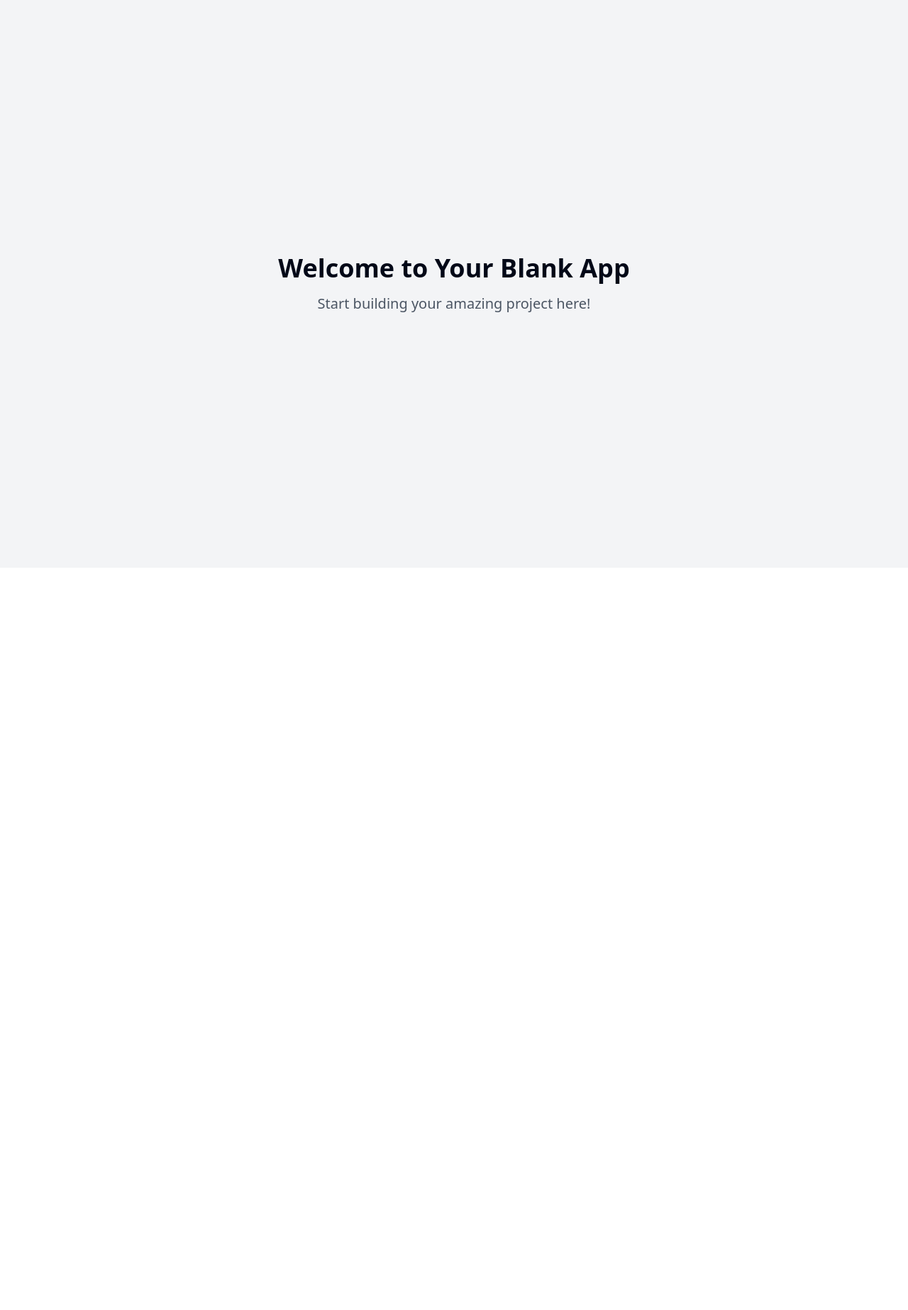
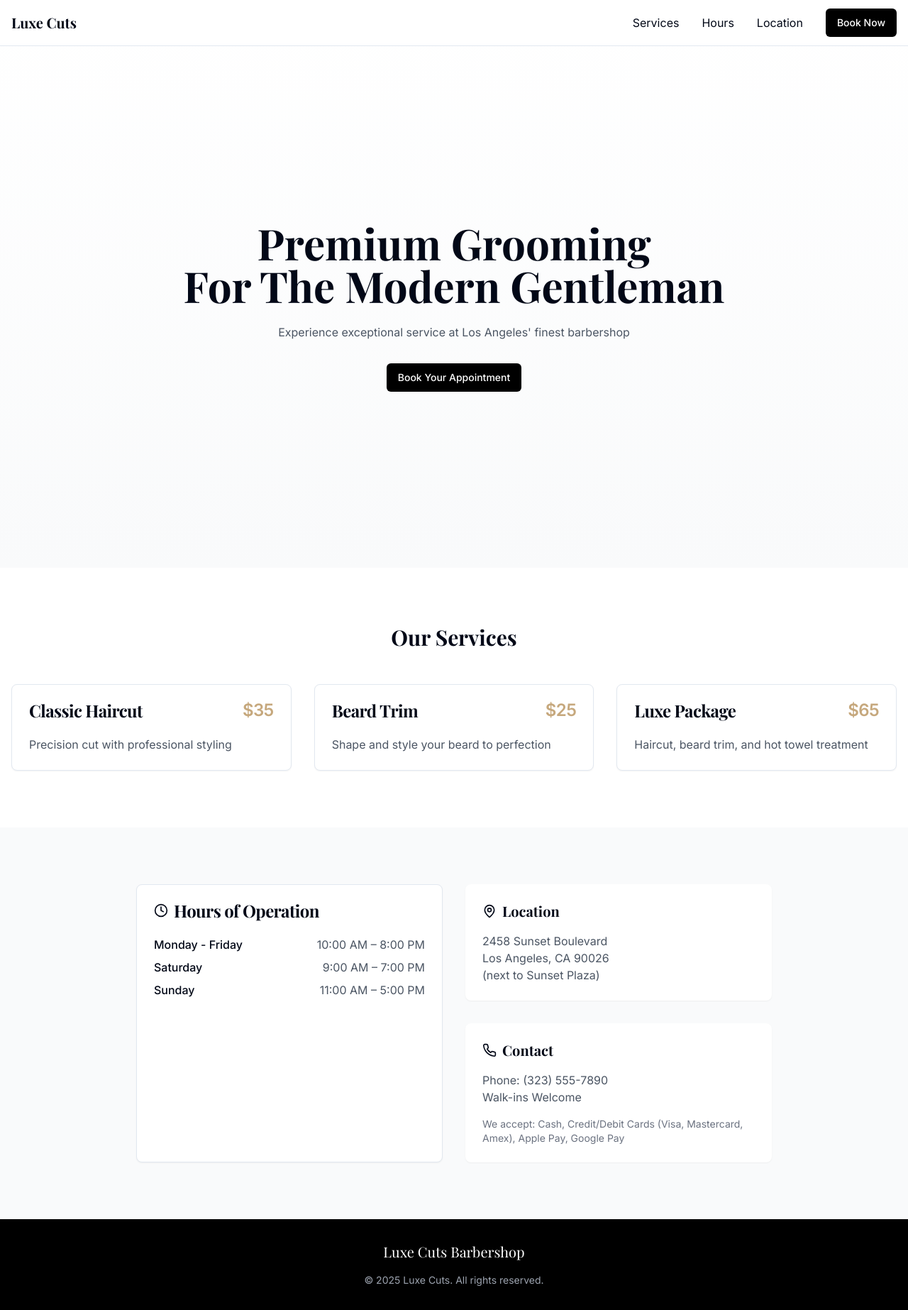
Before and after one commit to WillieNay/luxe-cuts-web-glow, a React (Vite) app: page / in a window 1280 px wide. Shown: the whole page at 71% size. Before the commit the page ends 800 px from the top, so only its background shows below. Built offline with nearby package versions, Linux system fonts and the light colour scheme.

Commit message:
Add basic website structure
Implement the basic HTML, CSS, and JavaScript structure for the barbershop website.

```diff
--- a/index.html
+++ b/index.html
@@ -1,14 +1,15 @@
+
 <!DOCTYPE html>
 <html lang="en">
   <head>
     <meta charset="UTF-8" />
     <meta name="viewport" content="width=device-width, initial-scale=1.0" />
-    <title>luxe-cuts-web-glow</title>
-    <meta name="description" content="Lovable Generated Project" />
-    <meta name="author" content="Lovable" />
-
-    <meta property="og:title" content="luxe-cuts-web-glow" />
-    <meta property="og:description" content="Lovable Generated Project" />
+    <title>Luxe Cuts Barbershop</title>
+    <meta name="description" content="Premium barbershop services in Los Angeles" />
+    <meta name="author" content="Luxe Cuts" />
+    <link rel="stylesheet" href="https://fonts.googleapis.com/css2?family=Playfair+Display:wght@400;700&family=Inter:wght@400;500;600&display=swap">
+    <meta property="og:title" content="Luxe Cuts Barbershop" />
+    <meta property="og:description" content="Premium barbershop services in Los Angeles" />
     <meta property="og:type" content="website" />
     <meta property="og:image" content="https://lovable.dev/opengraph-image-p98pqg.png" />
 
@@ -16,10 +17,8 @@
     <meta name="twitter:site" content="@lovable_dev" />
     <meta name="twitter:image" content="https://lovable.dev/opengraph-image-p98pqg.png" />
   </head>
-
   <body>
     <div id="root"></div>
-    <!-- IMPORTANT: DO NOT REMOVE THIS SCRIPT TAG OR THIS VERY COMMENT! -->
     <script src="https://cdn.gpteng.co/gptengineer.js" type="module"></script>
     <script type="module" src="/src/main.tsx"></script>
   </body>
--- /dev/null
+++ b/src/components/HoursCard.tsx
@@ -0,0 +1,34 @@
+
+import { Card, CardContent, CardHeader, CardTitle } from '@/components/ui/card';
+import { Clock } from 'lucide-react';
+
+const hours = [
+  { day: 'Monday - Friday', time: '10:00 AM – 8:00 PM' },
+  { day: 'Saturday', time: '9:00 AM – 7:00 PM' },
+  { day: 'Sunday', time: '11:00 AM – 5:00 PM' },
+];
+
+const HoursCard = () => {
+  return (
+    <Card>
+      <CardHeader>
+        <CardTitle className="font-playfair flex items-center gap-2">
+          <Clock className="h-5 w-5" />
+          Hours of Operation
+        </CardTitle>
+      </CardHeader>
+      <CardContent>
+        <div className="space-y-2">
+          {hours.map((schedule) => (
+            <div key={schedule.day} className="flex justify-between">
+              <span className="font-medium">{schedule.day}</span>
+              <span className="text-gray-600">{schedule.time}</span>
+            </div>
+          ))}
+        </div>
+      </CardContent>
+    </Card>
+  );
+};
+
+export default HoursCard;
--- /dev/null
+++ b/src/components/Navbar.tsx
@@ -0,0 +1,54 @@
+
+import React, { useState } from 'react';
+import { Menu } from 'lucide-react';
+import { Button } from '@/components/ui/button';
+
+const Navbar = () => {
+  const [isMenuOpen, setIsMenuOpen] = useState(false);
+
+  return (
+    <nav className="fixed w-full bg-white/90 backdrop-blur-sm z-50 border-b">
+      <div className="container mx-auto px-4">
+        <div className="flex justify-between items-center h-16">
+          <a href="#" className="text-xl font-playfair font-bold">
+            Luxe Cuts
+          </a>
+
+          <div className="md:hidden">
+            <Button
+              variant="ghost"
+              size="icon"
+              onClick={() => setIsMenuOpen(!isMenuOpen)}
+            >
+              <Menu className="h-6 w-6" />
+            </Button>
+          </div>
+
+          <div className="hidden md:flex space-x-8 items-center">
+            <a href="#services" className="hover:text-gold transition-colors">Services</a>
+            <a href="#hours" className="hover:text-gold transition-colors">Hours</a>
+            <a href="#location" className="hover:text-gold transition-colors">Location</a>
+            <Button className="bg-black text-white hover:bg-gold">
+              Book Now
+            </Button>
+          </div>
+        </div>
+
+        {isMenuOpen && (
+          <div className="md:hidden py-4 animate-fade-in">
+            <div className="flex flex-col space-y-4">
+              <a href="#services" className="hover:text-gold transition-colors">Services</a>
+              <a href="#hours" className="hover:text-gold transition-colors">Hours</a>
+              <a href="#location" className="hover:text-gold transition-colors">Location</a>
+              <Button className="bg-black text-white hover:bg-gold w-full">
+                Book Now
+              </Button>
+            </div>
+          </div>
+        )}
+      </div>
+    </nav>
+  );
+};
+
+export default Navbar;
--- /dev/null
+++ b/src/components/ServiceCard.tsx
@@ -0,0 +1,26 @@
+
+import { Card, CardContent, CardHeader, CardTitle } from '@/components/ui/card';
+
+interface ServiceCardProps {
+  name: string;
+  price: string;
+  description: string;
+}
+
+const ServiceCard = ({ name, price, description }: ServiceCardProps) => {
+  return (
+    <Card className="hover:border-gold transition-colors">
+      <CardHeader>
+        <CardTitle className="flex justify-between items-center">
+          <span className="font-playfair">{name}</span>
+          <span className="text-gold">{price}</span>
+        </CardTitle>
+      </CardHeader>
+      <CardContent>
+        <p className="text-gray-600">{description}</p>
+      </CardContent>
+    </Card>
+  );
+};
+
+export default ServiceCard;
--- a/src/pages/Index.tsx
+++ b/src/pages/Index.tsx
@@ -1,12 +1,108 @@
-// Update this page (the content is just a fallback if you fail to update the page)
+
+import Navbar from '@/components/Navbar';
+import ServiceCard from '@/components/ServiceCard';
+import HoursCard from '@/components/HoursCard';
+import { MapPin, Phone } from 'lucide-react';
+import { Button } from '@/components/ui/button';
+
+const services = [
+  {
+    name: 'Classic Haircut',
+    price: '$35',
+    description: 'Precision cut with professional styling',
+  },
+  {
+    name: 'Beard Trim',
+    price: '$25',
+    description: 'Shape and style your beard to perfection',
+  },
+  {
+    name: 'Luxe Package',
+    price: '$65',
+    description: 'Haircut, beard trim, and hot towel treatment',
+  },
+];
 
 const Index = () => {
   return (
-    <div className="min-h-screen flex items-center justify-center bg-gray-100">
-      <div className="text-center">
-        <h1 className="text-4xl font-bold mb-4">Welcome to Your Blank App</h1>
-        <p className="text-xl text-gray-600">Start building your amazing project here!</p>
-      </div>
+    <div className="font-inter">
+      <Navbar />
+
+      {/* Hero Section */}
+      <section className="min-h-screen flex items-center justify-center bg-gradient-to-b from-white to-gray-50 pt-16">
+        <div className="container px-4 py-16 text-center">
+          <h1 className="text-4xl md:text-6xl font-playfair font-bold mb-6 animate-fade-in">
+            Premium Grooming<br />For The Modern Gentleman
+          </h1>
+          <p className="text-gray-600 mb-8 max-w-2xl mx-auto animate-fade-in">
+            Experience exceptional service at Los Angeles' finest barbershop
+          </p>
+          <Button className="bg-black text-white hover:bg-gold animate-fade-in">
+            Book Your Appointment
+          </Button>
+        </div>
+      </section>
+
+      {/* Services Section */}
+      <section id="services" className="py-20 bg-white">
+        <div className="container px-4">
+          <h2 className="text-3xl font-playfair font-bold text-center mb-12">Our Services</h2>
+          <div className="grid md:grid-cols-3 gap-8">
+            {services.map((service) => (
+              <ServiceCard key={service.name} {...service} />
+            ))}
+          </div>
+        </div>
+      </section>
+
+      {/* Hours & Location Section */}
+      <section id="hours" className="py-20 bg-gray-50">
+        <div className="container px-4">
+          <div className="grid md:grid-cols-2 gap-8 max-w-4xl mx-auto">
+            <HoursCard />
+
+            <div id="location" className="space-y-8">
+              <div className="bg-white p-6 rounded-lg shadow-sm">
+                <h3 className="font-playfair text-xl font-bold mb-4 flex items-center gap-2">
+                  <MapPin className="h-5 w-5" />
+                  Location
+                </h3>
+                <p className="text-gray-600">
+                  2458 Sunset Boulevard<br />
+                  Los Angeles, CA 90026<br />
+                  (next to Sunset Plaza)
+                </p>
+              </div>
+
+              <div className="bg-white p-6 rounded-lg shadow-sm">
+                <h3 className="font-playfair text-xl font-bold mb-4 flex items-center gap-2">
+                  <Phone className="h-5 w-5" />
+                  Contact
+                </h3>
+                <p className="text-gray-600">
+                  Phone: (323) 555-7890<br />
+                  Walk-ins Welcome
+                </p>
+                <div className="mt-4">
+                  <p className="text-sm text-gray-500">
+                    We accept: Cash, Credit/Debit Cards (Visa, Mastercard, Amex), Apple Pay, Google Pay
+                  </p>
+                </div>
+              </div>
+            </div>
+          </div>
+        </div>
+      </section>
+
+      {/* Footer */}
+      <footer className="bg-black text-white py-8">
+        <div className="container px-4 text-center">
+          <p className="font-playfair text-xl mb-4">Luxe Cuts Barbershop</p>
+          <p className="text-gray-400 text-sm">
+            © {new Date().getFullYear()} Luxe Cuts. All rights reserved.
+          </p>
+        </div>
+      </footer>
     </div>
   );
 };
--- a/tailwind.config.ts
+++ b/tailwind.config.ts
@@ -1,3 +1,4 @@
+
 import type { Config } from "tailwindcss";
 
 export default {
@@ -24,6 +25,7 @@ export default {
         ring: 'hsl(var(--ring))',
         background: 'hsl(var(--background))',
         foreground: 'hsl(var(--foreground))',
+        gold: '#C6A87D',
         primary: {
           DEFAULT: 'hsl(var(--primary))',
           foreground: 'hsl(var(--primary-foreground))'
@@ -52,16 +54,10 @@ export default {
           DEFAULT: 'hsl(var(--card))',
           foreground: 'hsl(var(--card-foreground))'
         },
-				sidebar: {
-					DEFAULT: 'hsl(var(--sidebar-background))',
-					foreground: 'hsl(var(--sidebar-foreground))',
-					primary: 'hsl(var(--sidebar-primary))',
-					'primary-foreground': 'hsl(var(--sidebar-primary-foreground))',
-					accent: 'hsl(var(--sidebar-accent))',
-					'accent-foreground': 'hsl(var(--sidebar-accent-foreground))',
-					border: 'hsl(var(--sidebar-border))',
-					ring: 'hsl(var(--sidebar-ring))'
-				}
+      },
+      fontFamily: {
+        playfair: ['Playfair Display', 'serif'],
+        inter: ['Inter', 'sans-serif'],
       },
       borderRadius: {
         lg: 'var(--radius)',
@@ -69,26 +65,13 @@ export default {
         sm: 'calc(var(--radius) - 4px)'
       },
       keyframes: {
-				'accordion-down': {
-					from: {
-						height: '0'
-					},
-					to: {
-						height: 'var(--radix-accordion-content-height)'
-					}
-				},
-				'accordion-up': {
-					from: {
-						height: 'var(--radix-accordion-content-height)'
-					},
-					to: {
-						height: '0'
-					}
+        'fade-in': {
+          '0%': { opacity: '0', transform: 'translateY(10px)' },
+          '100%': { opacity: '1', transform: 'translateY(0)' }
         }
       },
       animation: {
-				'accordion-down': 'accordion-down 0.2s ease-out',
-				'accordion-up': 'accordion-up 0.2s ease-out'
+        'fade-in': 'fade-in 0.5s ease-out'
       }
     }
   },
```
Lines whose indentation alone changed are shown as unchanged.
